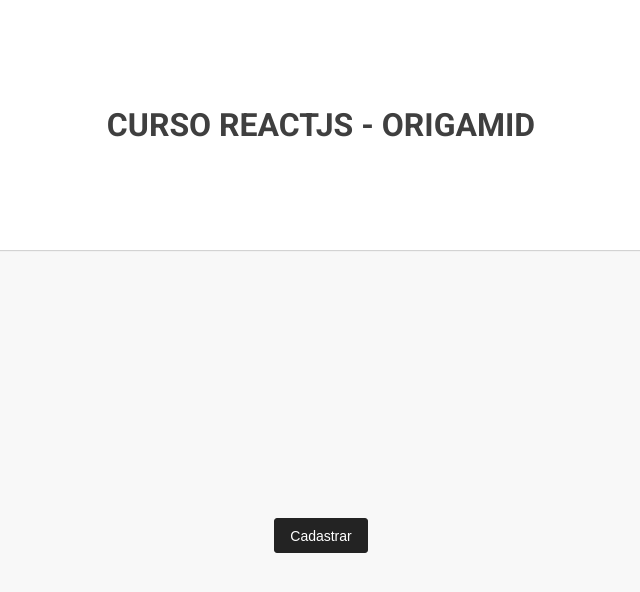
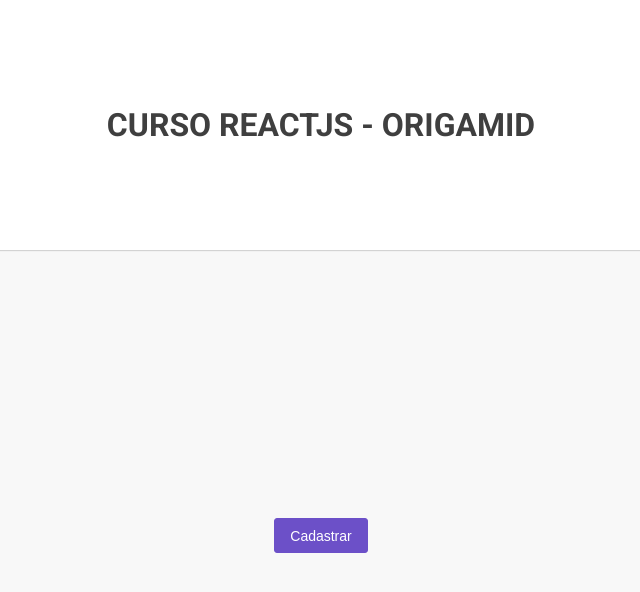
Before and after one commit to daniel-silva-dxp/react, a React (Create React App) app: page / in a window 1280 px wide. Shown: the top 592 px of the page, without its empty margins (319-959 px from the left). Built offline with nearby package versions, Linux system fonts and the light colour scheme; no server answers.

Commit message:
feat: estruturando e estilizando o componente button

```diff
--- a/src/components/form/button/index.js
+++ b/src/components/form/button/index.js
@@ -2,8 +2,12 @@
 
 import "./main.css";
 
-const Button = ({ children }) => {
-  return <button className="btn btn-medium btn-dark">{children}</button>;
+const Button = ({ children, ...props }) => {
+  return (
+    <button {...props} className="btn btn-medium btn-purple">
+      {children}
+    </button>
+  );
 };
 
 export default Button;
--- a/src/components/form/button/main.css
+++ b/src/components/form/button/main.css
@@ -9,7 +9,7 @@
 }
 button.btn {
   display: inline-block;
-  border: 1px solid #232323;
+  border: 1px solid #6c50c8;
   border-radius: 3px;
   -webkit-transition: all 0.2s ease-out;
   transition: all 0.2s ease-out;
@@ -20,11 +20,11 @@
   padding: 0 15px;
   font-size: 14px;
 }
-button.btn-dark {
+button.btn-purple {
   color: #fff;
-  background: #232323;
+  background: #6c50c8;
 }
-button.btn-dark:hover {
+button.btn-purple:hover {
   background: #fff;
-  color: #232323;
+  color: #6c50c8;
 }
```
